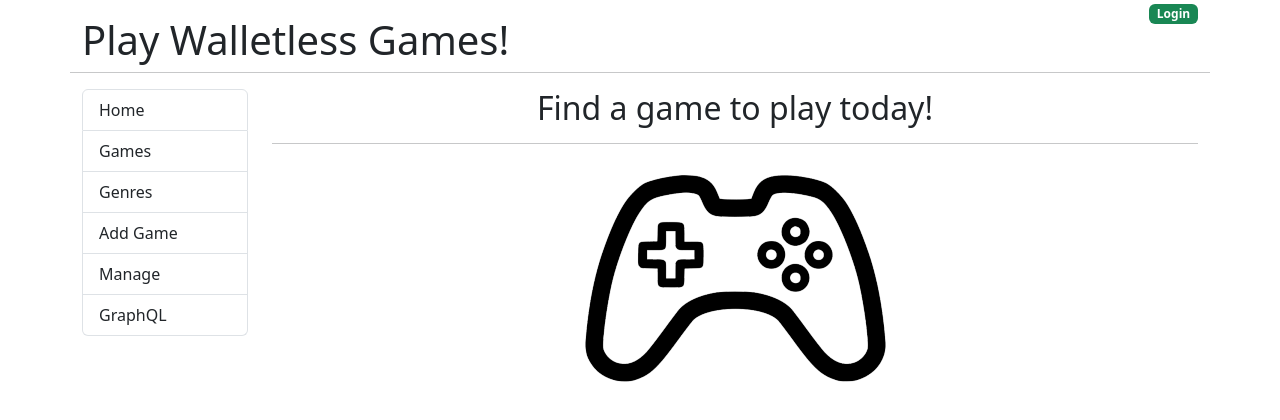
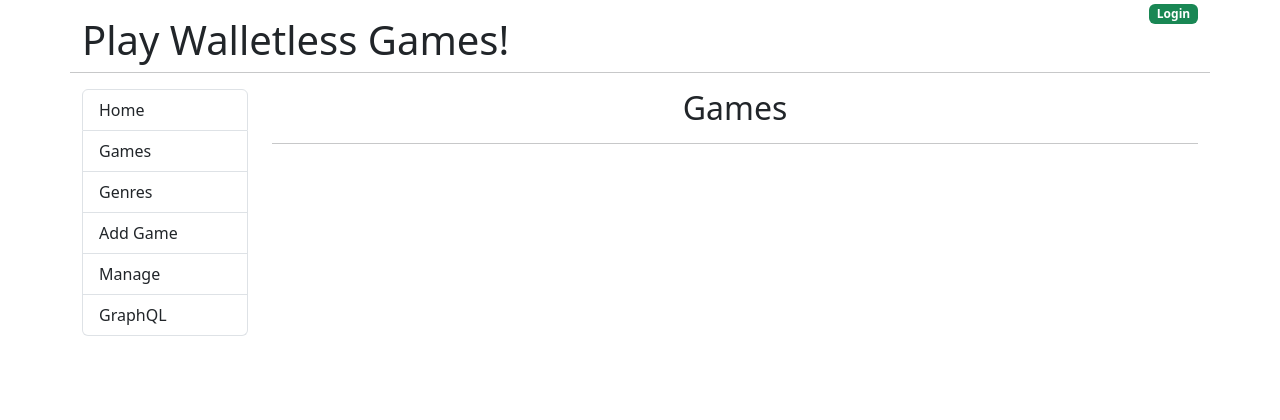
Before and after one commit to kenichisutan/play-walletless-games, a React (Create React App) app in the folder play-walletless-games-front-end/: page /games in a window 1280 px wide. Shown: the top 420 px of the page. Built offline with nearby package versions, Linux system fonts and the light colour scheme.

Commit message:
Created games page
Functional games page using router link

```diff
--- a/play-walletless-games-front-end/src/App.js
+++ b/play-walletless-games-front-end/src/App.js
@@ -1,4 +1,4 @@
-import Home from './components/Home'
+import {Outlet} from "react-router-dom";
 
 function App() {
   return (
@@ -16,8 +16,8 @@ function App() {
             <div className="col-md-2">
                 <nav>
                     <div className="list-group">
-                        <a href="#!" className="list-group-item list-group-item-action">Home</a>
-                        <a href="#!" className="list-group-item list-group-item-action">Games</a>
+                        <a href="/" className="list-group-item list-group-item-action">Home</a>
+                        <a href="/games" className="list-group-item list-group-item-action">Games</a>
                         <a href="#!" className="list-group-item list-group-item-action">Genres</a>
                         <a href="#!" className="list-group-item list-group-item-action">Add Game</a>
                         <a href="#!" className="list-group-item list-group-item-action">Manage</a>
@@ -26,7 +26,7 @@ function App() {
                 </nav>
             </div>
             <div className="col-md-10">
-                <Home></Home>
+                <Outlet />
             </div>
         </div>
     </div>
--- /dev/null
+++ b/play-walletless-games-front-end/src/components/ErrorPage.js
@@ -0,0 +1,18 @@
+import {useRouteError} from "react-router-dom";
+
+export default function ErrorPage() {
+    const error = useRouteError();
+    return (
+        <div className="container">
+            <div className="row">
+                <div className="col-md-6 offset-md-3">
+                    <h1 className="mt-3">Oops!</h1>
+                    <p>Sorry, an unexpected error has occurred.</p>
+                    <p>
+                        <em>{error.statusText || error.message}</em>
+                    </p>
+                </div>
+            </div>
+        </div>
+    )
+}
--- /dev/null
+++ b/play-walletless-games-front-end/src/components/Games.js
@@ -0,0 +1,12 @@
+const Games = () => {
+    return(
+        <>
+            <div className="text-center">
+                <h2>Games</h2>
+                <hr />
+            </div>
+        </>
+    )
+}
+
+export default Games;
--- a/play-walletless-games-front-end/src/index.js
+++ b/play-walletless-games-front-end/src/index.js
@@ -1,10 +1,29 @@
 import React from 'react';
 import ReactDOM from 'react-dom/client';
 import App from './App';
+import {createBrowserRouter, RouterProvider} from "react-router-dom";
+import ErrorPage from "./components/ErrorPage";
+import Home from "./components/Home";
+import Games from "./components/Games";
+
+const router = createBrowserRouter([
+    {
+        path: "/",
+        element: <App />,
+        errorElement: <ErrorPage />,
+        children: [
+            {index: true, element: <Home />},
+            {
+                path: "/games",
+                element: <Games />
+            }
+        ]
+    }
+])
 
 const root = ReactDOM.createRoot(document.getElementById('root'));
 root.render(
   <React.StrictMode>
-    <App />
+    <RouterProvider router={router}></RouterProvider>
   </React.StrictMode>
 );
```
